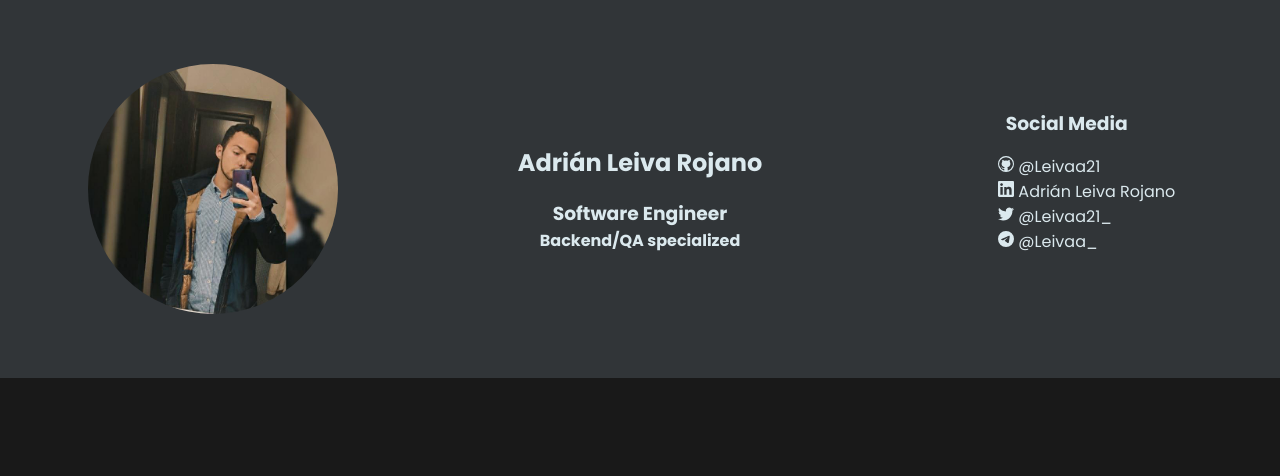
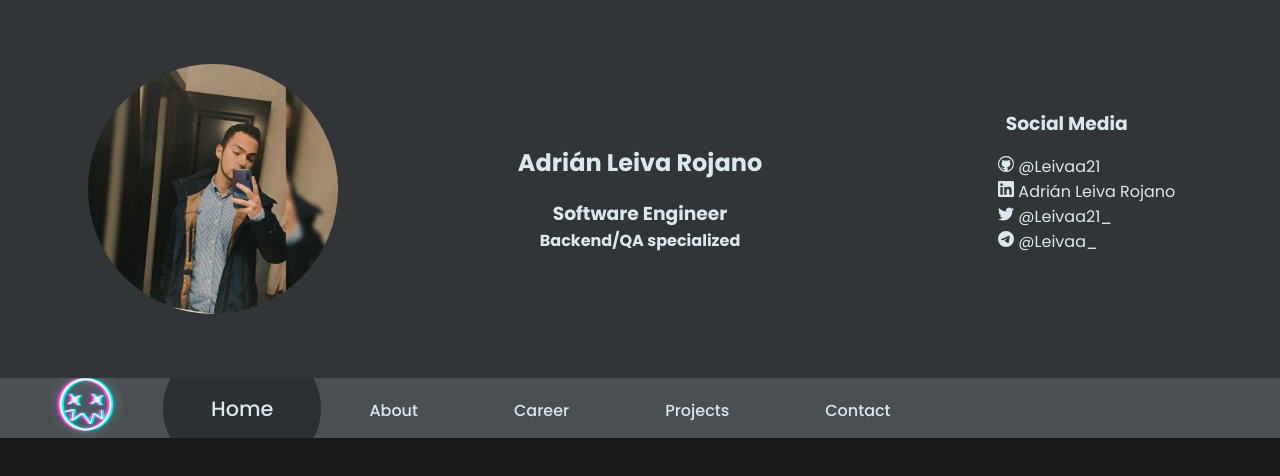
Before and after one commit to leivaa21/leivaa21.github.io, a Next.js app: page / in a window 1280 px wide. Shown: the top 476 px of the page. Built offline with nearby package versions, Linux system fonts and the light colour scheme.

Commit message:
feat: navbar component and styling

```diff
--- /dev/null
+++ b/components/navbar.tsx
@@ -0,0 +1,95 @@
+import { NextPage } from "next";
+import Link from "next/link";
+import { useState } from "react";
+import styles from '../styles/Navbar.module.css';
+const Navbar: NextPage = () => {
+
+  const [selected, setSelected] = useState<number>(0)
+
+  const handleNavbar = (e: React.MouseEvent<HTMLElement> ) => {
+    setSelected(parseInt(e.currentTarget.id))
+  }
+
+  return(
+    <section className={styles.Navbar}>
+      <Link href="/">
+        <a id='0' onClick={handleNavbar}>
+          <img
+            src="images/leivaalogo.png"
+            width='75'
+            className={styles.logoNavbar}
+          />
+        </a>
+      </Link>
+      <ul>
+        {(selected === 0) ?
+          <Link href='/'>
+            <a id='0' onClick={handleNavbar}>
+              <li className={styles.selected}>Home</li>
+            </a>
+          </Link>
+          :
+          <Link href='/'>
+            <a id='0' onClick={handleNavbar}>
+              <li className={styles.section}>Home</li>
+            </a>
+          </Link>
+        }
+        {(selected === 1) ?
+          <Link href='/about'>
+            <a id='1' onClick={handleNavbar}>
+              <li className={styles.selected}>About</li>
+            </a>
+          </Link>
+          :
+          <Link href='/about'>
+            <a id='1' onClick={handleNavbar}>
+              <li className={styles.section}>About</li>
+            </a>
+          </Link>
+        }
+        {(selected === 2) ?
+          <Link href='/career'>
+            <a id='2' onClick={handleNavbar}>
+              <li className={styles.selected}>Career</li>
+            </a>
+          </Link>
+          :
+          <Link href='/career'>
+            <a id='2' onClick={handleNavbar}>
+              <li className={styles.section}>Career</li>
+            </a>
+          </Link>
+        }
+        {(selected === 3) ?
+          <Link href='/projects'>
+            <a id='3' onClick={handleNavbar}>
+              <li className={styles.selected}>Projects</li>
+            </a>
+          </Link>
+          :
+          <Link href='/projects'>
+            <a id='3' onClick={handleNavbar}>
+              <li className={styles.section}>Projects</li>
+            </a>
+          </Link>
+        }
+        {(selected === 4) ?
+          <Link href='/contact'>
+            <a id='4' onClick={handleNavbar}>
+              <li className={styles.selected}>Contact</li>
+            </a>
+          </Link>
+          :
+          <Link href='/contact'>
+            <a id='4' onClick={handleNavbar}>
+              <li className={styles.section}>Contact</li>
+            </a>
+          </Link>
+        }
+      </ul>
+    </section>
+  )
+}
+
+export default Navbar;
--- a/pages/index.tsx
+++ b/pages/index.tsx
@@ -1,6 +1,7 @@
 import type { NextPage } from 'next'
 import Head from 'next/head'
 import Header from '../components/header'
+import Navbar from '../components/navbar'
 import styles from '../styles/Home.module.css'
 
 const Home: NextPage = () => {
@@ -10,6 +11,7 @@ const Home: NextPage = () => {
         <title>Leivaa's Portfolio</title>
       </Head>
       <Header />
+      <Navbar />
     </div>
   )
 }
--- /dev/null
+++ b/styles/Navbar.module.css
@@ -0,0 +1,37 @@
+.Navbar {
+  width: 100%;
+  height: 7.5vh;
+  background-color: var(--light-bg-color);
+
+  display: flex;
+  flex: 1;
+  flex-direction: row;
+  align-items: center;
+  align-content: center;
+
+  overflow: hidden;
+}
+
+.section, .selected {
+  font-weight: 500;
+  display: inline;
+  padding: 3rem;
+  border-radius: 500px;
+  transition: .2s ease-in;
+}
+
+.section:hover {
+  background-color: rgba(0,0,0,.4);
+  font-weight: 800;
+  font-size: 1.3rem;
+}
+
+.selected {
+  background-color: rgba(0,0,0,.4);
+  font-size: 1.3rem;
+}
+
+.logoNavbar {
+  border-radius: 100px;
+  margin-left: 3rem;
+}
```
